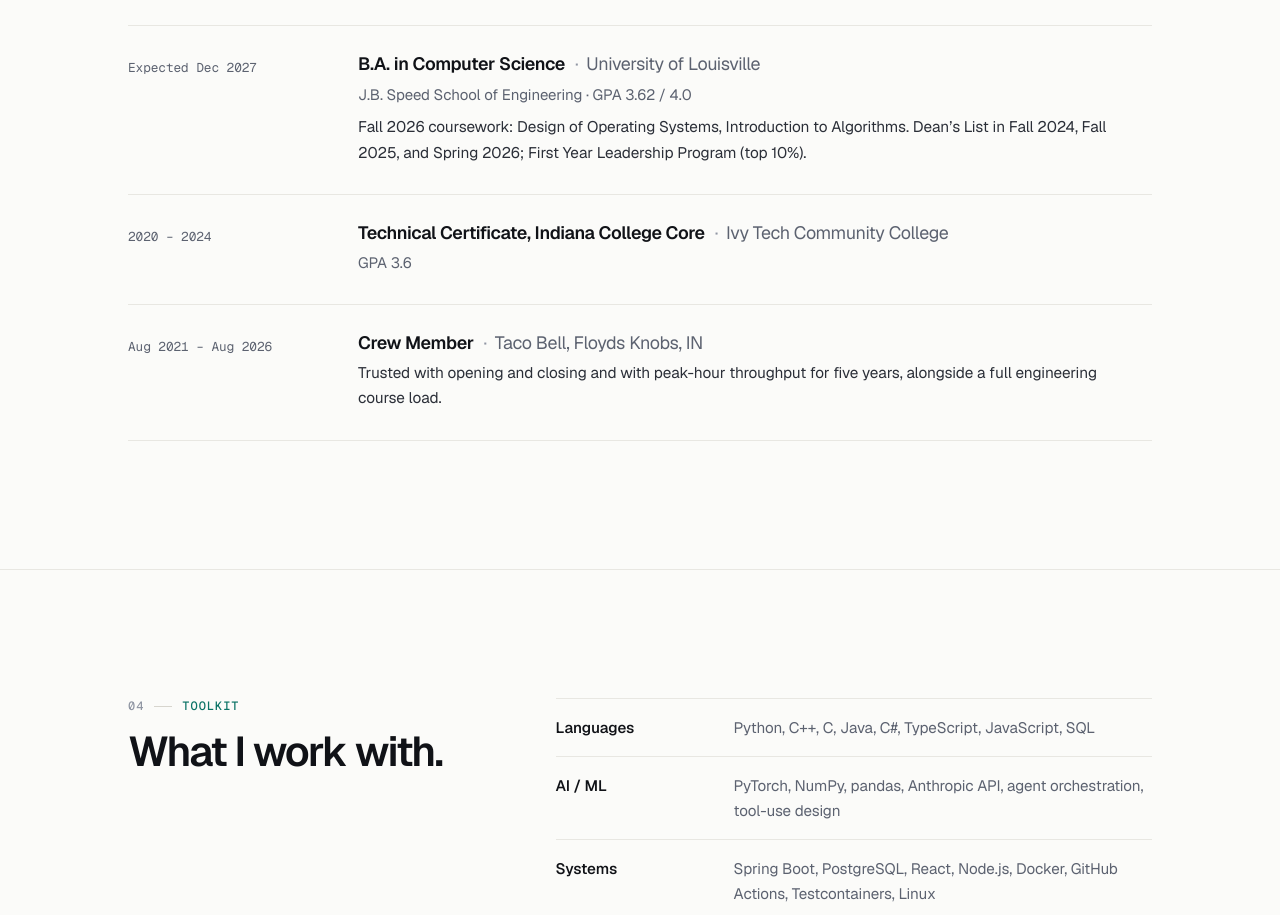
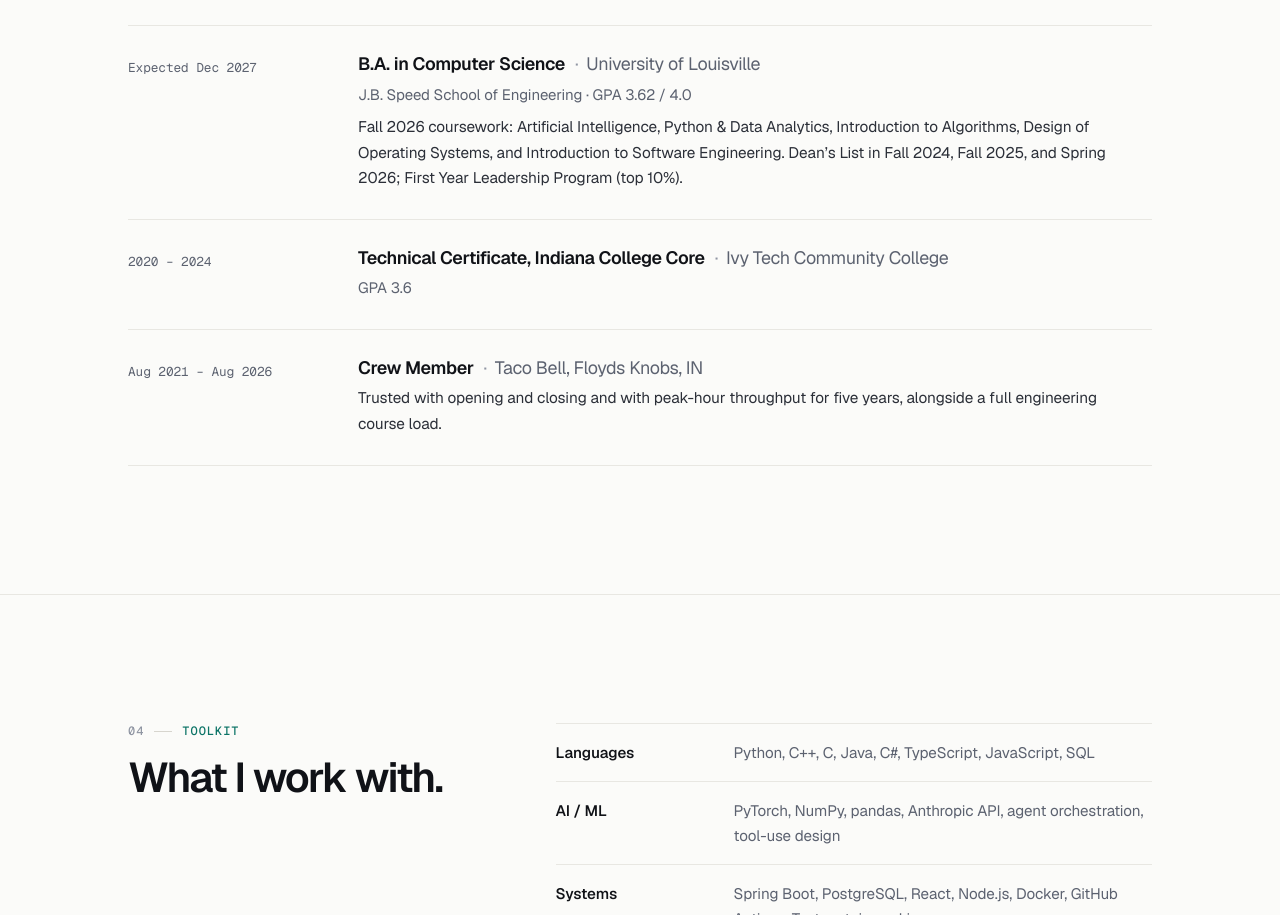
Before and after one commit to a0merr/a0merr.github.io, a plain HTML site: page index.html in a window 1280 px wide. Shown: the part 3878-4793 px from the top of the page. Drawn offline with Linux system fonts and the light colour scheme.

Commit message:
Education: list all five Fall 2026 courses

```diff
--- a/index.html
+++ b/index.html
@@ -255,7 +255,7 @@
             <div>
               <h3>B.A. in Computer Science <span class="at">University of Louisville</span></h3>
               <p class="sub">J.B. Speed School of Engineering · GPA 3.62 / 4.0</p>
-              <p>Fall 2026 coursework: Design of Operating Systems, Introduction to Algorithms. Dean’s List in Fall 2024, Fall 2025, and Spring 2026; First Year Leadership Program (top 10%).</p>
+              <p>Fall 2026 coursework: Artificial Intelligence, Python &amp; Data Analytics, Introduction to Algorithms, Design of Operating Systems, and Introduction to Software Engineering. Dean’s List in Fall 2024, Fall 2025, and Spring 2026; First Year Leadership Program (top 10%).</p>
             </div>
           </li>
           <li>
```
